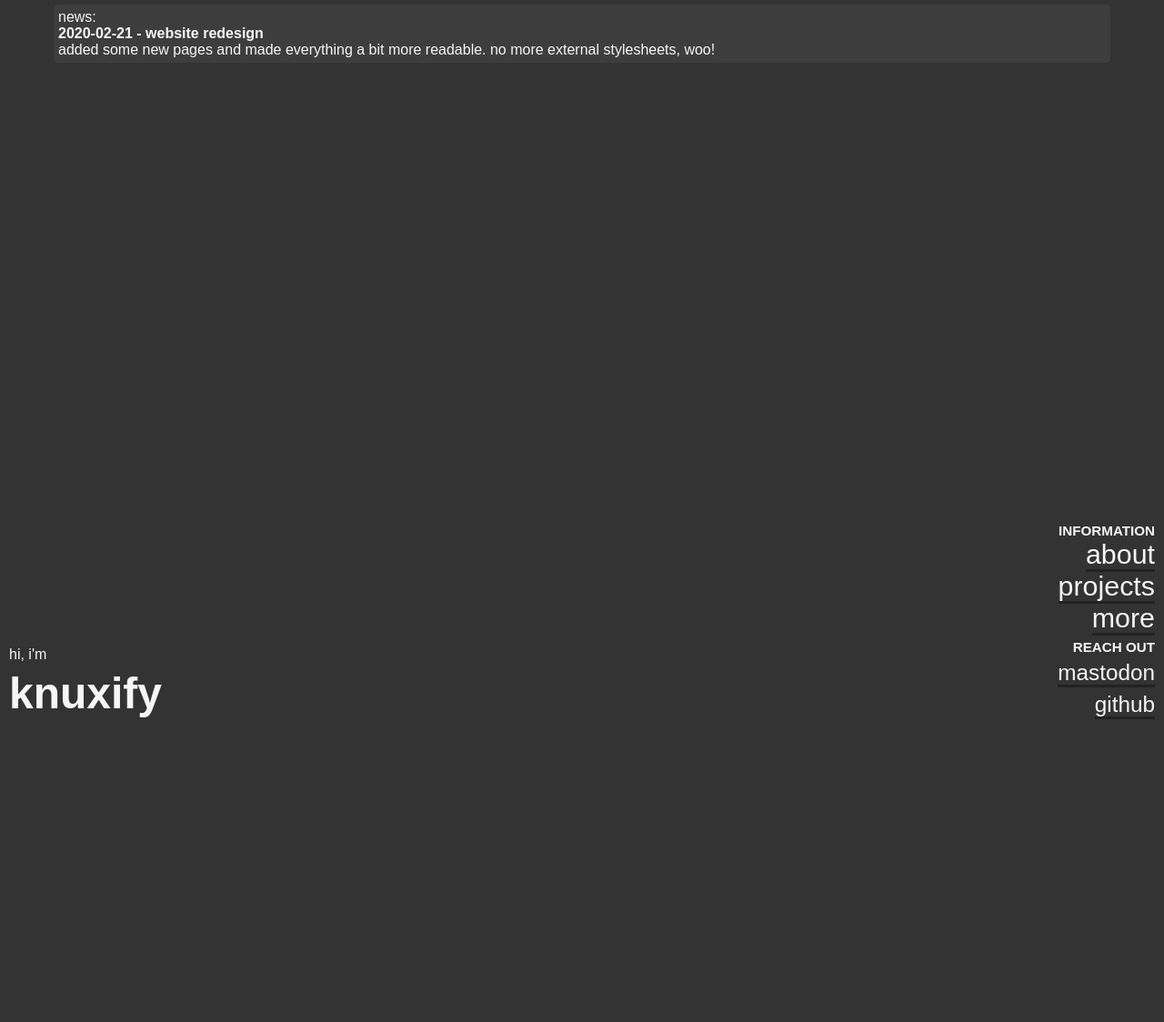
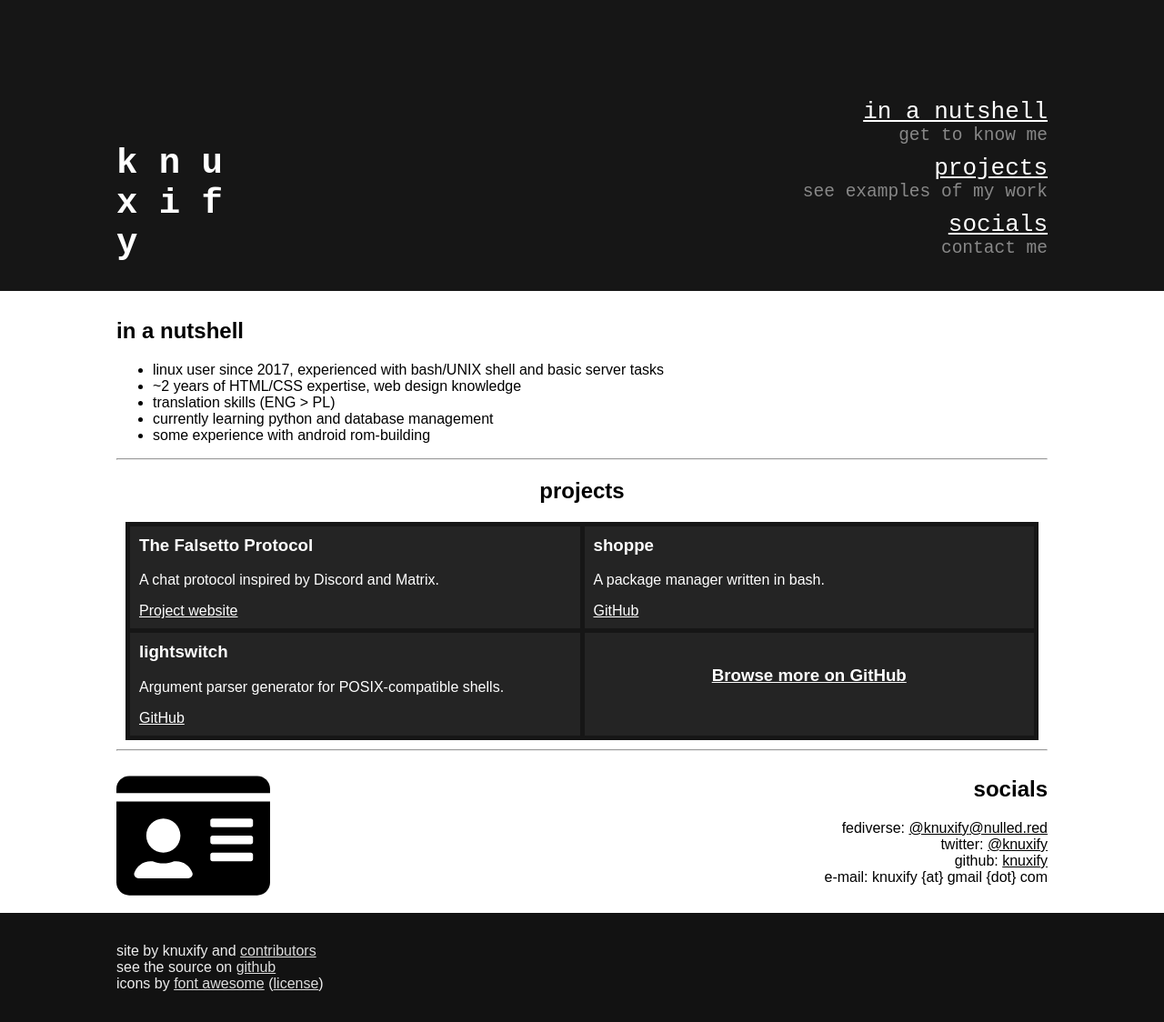
Before and after one commit to knuxify/knuxify-site, a plain HTML site: page index.html in a window 1280 px wide. Shown: the whole page at 91% size. Before the commit the page ends 800 px from the top, so only its background shows below. Drawn offline with Linux system fonts and the light colour scheme.

Commit message:
redesign

```diff
--- a/index.html
+++ b/index.html
@@ -6,32 +6,87 @@
 	<meta name="viewport" content="width=device-width">
 
 	<title>knuxify</title>
-	<meta name="description" content="web/bash developer">
-	<meta name="keywords" content="knuxify">
+	<meta name="description" content="Description">
+	<meta name="keywords" content="keywords">
 	<meta property="og:type" content="website">
 	<meta property="og:title" content="knuxify">
-	<meta property="og:url" content="https://tilde.town/~knuxify">
-	<meta property="og:description" content="web/bash developer">
+	<meta property="og:url" content="https://site.domain">
+	<meta property="og:description" content="Description">
 	<meta property="og:image" content="logo.png">
 	<meta name="twitter:card" content="summary" />
 	<meta name="twitter:site" content="knuxify" />
 	<meta name="twitter:title" content="knuxify" />
-	<meta name="twitter:description" content="web/bash developer" />
+	<meta name="twitter:description" content="Description" />
 	<meta name="twitter:image" content="logo.png" />
 
 	<link rel="stylesheet" href="style.css">
 </head>
 <body>
-	<div class="sitenews">news:<br><b>2020-02-21 - website redesign</b><br>added some new pages and made everything a bit more readable. no more external stylesheets, woo!</div>
-	<div class="logo">hi, i'm<br><h1>knuxify</h1></div>
-	<div class="links">
-		<h2>Information</h2>
-		<a href="about.html">about</a><br>
-		<a href="projects.html">projects</a><br>
-		<a href="more/index.html">more</a><br>
-		<h2>Reach out</h2>
-		<a rel="me" style="font-size: 0.8em; margin: 0;" href="https://nulled.red/@knuxify">mastodon</a><br>
-		<a href="https://github.com/knuxify" style="font-size: 0.8em; margin: 0;">github</a>
+	<header>
+		<h1>k n u<br>x i f<br>y</h1>
+		<div class="linkbox">
+			<ul>
+				<li><a href="#nutshell">in a nutshell</a><p>get to know me</p></li>
+				<li><a href="#projects">projects</a><p>see examples of my work</p></li>
+				<li><a href="#socials">socials</a><p>contact me</p></li>
+			</ul>
+		</div>
+	</header>
+	<div class="content">
+		<div id="nutshell">
+			<h2>in a nutshell</h2>
+			<ul>
+				<li>linux user since 2017, experienced with bash/UNIX shell and basic server tasks</li>
+				<li>~2 years of HTML/CSS expertise, web design knowledge</li>
+				<li>translation skills (ENG > PL)</li>
+				<li>currently learning python and database management</li>
+				<li>some experience with android rom-building</li>
+			</ul>
+		</div>
+		<hr>
+		<div id="projects">
+			<h2 style="text-align:center;">projects</h2>
+			<div class="project-grid">
+				<div class="project">
+					<h3>The Falsetto Protocol</h3>
+					<p>A chat protocol inspired by Discord and Matrix.</p>
+					<a href="https://falsettochat.github.io/">Project website</a>
+				</div>
+				<div class="project">
+					<h3>shoppe</h3>
+					<p>A package manager written in bash.</p>
+					<a href="https://github.com/shoppepm/shoppe">GitHub</a>
+				</div>
+				<div class="project">
+					<h3>lightswitch</h3>
+					<p>Argument parser generator for POSIX-compatible shells.</p>
+					<a href="https://github.com/knuxify/lightswitch">GitHub</a>
+				</div>
+				<div style="display: flex; align-items: center; justify-content: center; text-align: center;" class="project">
+					<h3><a href="https://github.com/knuxify">Browse more on GitHub</a></h3>
+				</div>
+			</div>
+		</div>
+		<hr>
+		<div id="socials">
+			<img src="socials.svg" style="max-height: 150px; margin-top: 10px; align-self: center;">
+			<div class="text">
+				<h2>socials</h2>
+				<ul style="list-style-type: none;">
+					<li>fediverse: <a href="https://nulled.red/@knuxify" rel="me">@knuxify<p style="display:none;">harvesting prevention for stupid bots</p>@nulled.red</a></li>
+					<li>twitter: <a href="https://twitter.com/@knuxify">@knuxify</a></li>
+					<li>github: <a href="https://github.com/knuxify">knuxify</a></li>
+					<li>e-mail: knuxify<p style="display:none;">harvesting prevention for stupid bots</p> {at} gmail {dot} com</li>
+				</ul>
+			</div>
+		</div>
 	</div>
+	<footer>
+		<p style="display: block;">
+			site by knuxify and <a href="https://github.com/knuxify/knuxify-site/graphs/contributors">contributors</a><br>
+			see the source on <a href=https://github.com/knuxify/knuxify-site">github</a><br>
+			icons by <a href="https://fontawesome.com">font awesome</a> (<a href="https://fontawesome.com/license/free">license</a>)
+		</p>
+	</footer>
 </body>
 </html>
--- a/style.css
+++ b/style.css
@@ -1,34 +1,50 @@
-body {
-	background: #333;
-	color: #F6F6F6;
-	margin: 0;
-	font-family: sans-serif;
+body { margin: 0; font-family: sans-serif; }
+
+/* header */
+header {
+	background: #161616;
+	color: #fff;
+	font-family: monospace; font-size: 2em;
+	height: 300px; padding: 10px 10vw 10px 10vw;
+	display: flex; align-items:flex-end;
 }
-.sitenews {
-	background: #3D3D3D;
-	border-radius: 5px;
-	padding: 5px;
-	width: 90%;
-	margin: 5px auto 0 auto;
+header h1 { padding: 0; margin: 0 0 20px 0; font-size: 1.5em !important; }
+.linkbox { margin-left: auto; }
+.linkbox ul { list-style-type: none; text-align: right; }
+.linkbox li { padding-top: 10px; }
+.linkbox ul li a { color: #fff !important; font-size: 1em; }
+.linkbox ul li p { color: #888; margin: 0; font-size: 0.75em; }
+
+/* content */
+.content { padding: 10px 10vw 10px 10vw; }
+.content a { color: #000 !important; }
+.project-grid {
+	padding: 5px 10px 5px 5px; margin: 10px;
+	display: grid; grid-gap: 5px 5px; grid-template-columns: 50% 50%;
+	background: #161616;
 }
-.logo, .links {
-	width: 50%;
-	position: absolute;
-	bottom: 0;
-	padding: 10px;
+.project { background: #242424; color: #fff; padding: 10px; }
+.project a { color: #fff !important; }
+.project h3 { margin-top: 0; }
+#socials { display: flex; text-align: right; }
+#socials .text { margin-left: auto; }
+/* footer */
+footer {
+	background: #121212; color: #eee;
+	height: 100px; padding: 10px 10vw 10px 10vw;
+	display: flex; align-items: center;
 }
-h1 { font-size: 3em; }
-.links { font-size: 1.9em; right: 0; text-align: right; }
-a {
-	color: #f6f6f6 !important;
-	text-decoration: none;
-	margin: 0 0 10px 0;
-	border-bottom: solid 3px #222;
+footer a { color: #ddd !important; }
+
+/* responsive layout */
+@media only screen and (max-width: 600px) {
+	header { align-items: center; justify-content: center; height: 250px; }
+	.linkbox { display:none; }
 }
-a:hover { border-bottom-color: #2D2D2D; color: #F2F2F2; }
-.links h2 { font-size: 0.5em; }
-#content h2 { font-size: 1.3em; }
-h2 { text-transform: uppercase; }
-h1, h2 { margin: 6px 0 0 0; }
-.back { width: 80px !important; min-height: 30px; margin-left: 4px; padding: 4px 16px 4px 16px; background: #3D3D3D; }
-#content { padding: 5px 2vw 5px 2vw; }
+@media only screen and (max-width: 400px) {
+	.project-grid { display: block; padding: 5px; text-align: center; }
+	#socials { display: block; text-align: center; }
+	#socials ul    { margin: 0; padding: 0; }
+	#socials img   { display: none; }
+	#socials .text { margin-left: 0; }
+}
```
Also changed, not shown: about.html (deleted, +0 -53 lines), projects.html (deleted, +0 -53 lines), logo.png (added), socials.svg (added).
